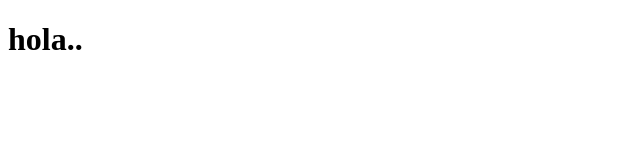
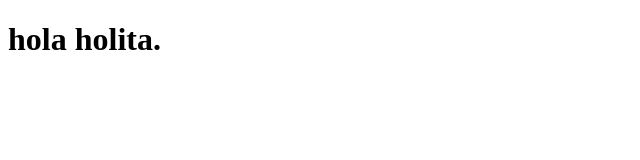
Before and after one commit to soniasancheztics/Proyecto3_Github, a plain HTML site: page index.html in a window 1280 px wide. Shown: the whole page, without its empty margins (0-640 px from the left). Drawn offline with Linux system fonts and the light colour scheme.

Commit message:
Update index.html

```diff
--- a/index.html
+++ b/index.html
@@ -7,6 +7,6 @@
     <title>Document</title>
 </head>
 <body>
-    <h1>hola..</h1>
+    <h1>hola holita.</h1>
 </body>
 </html>
```
